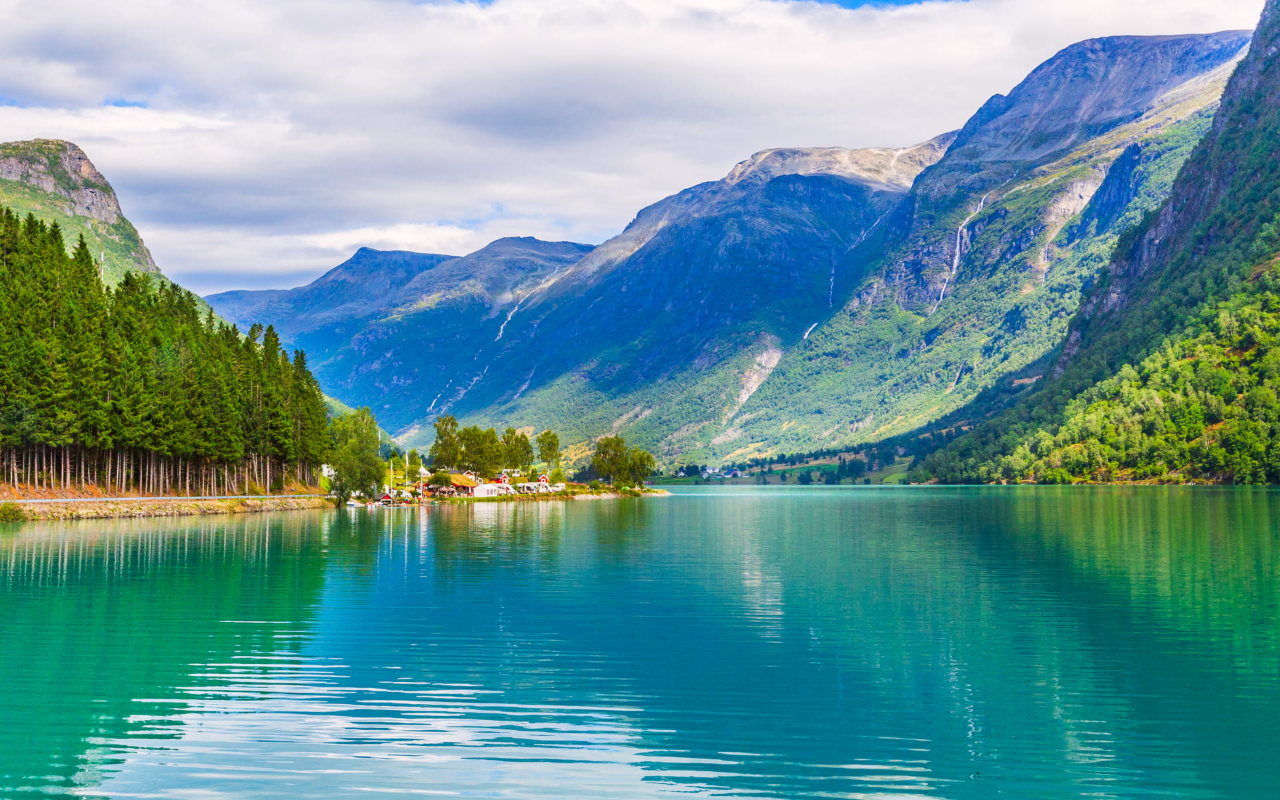
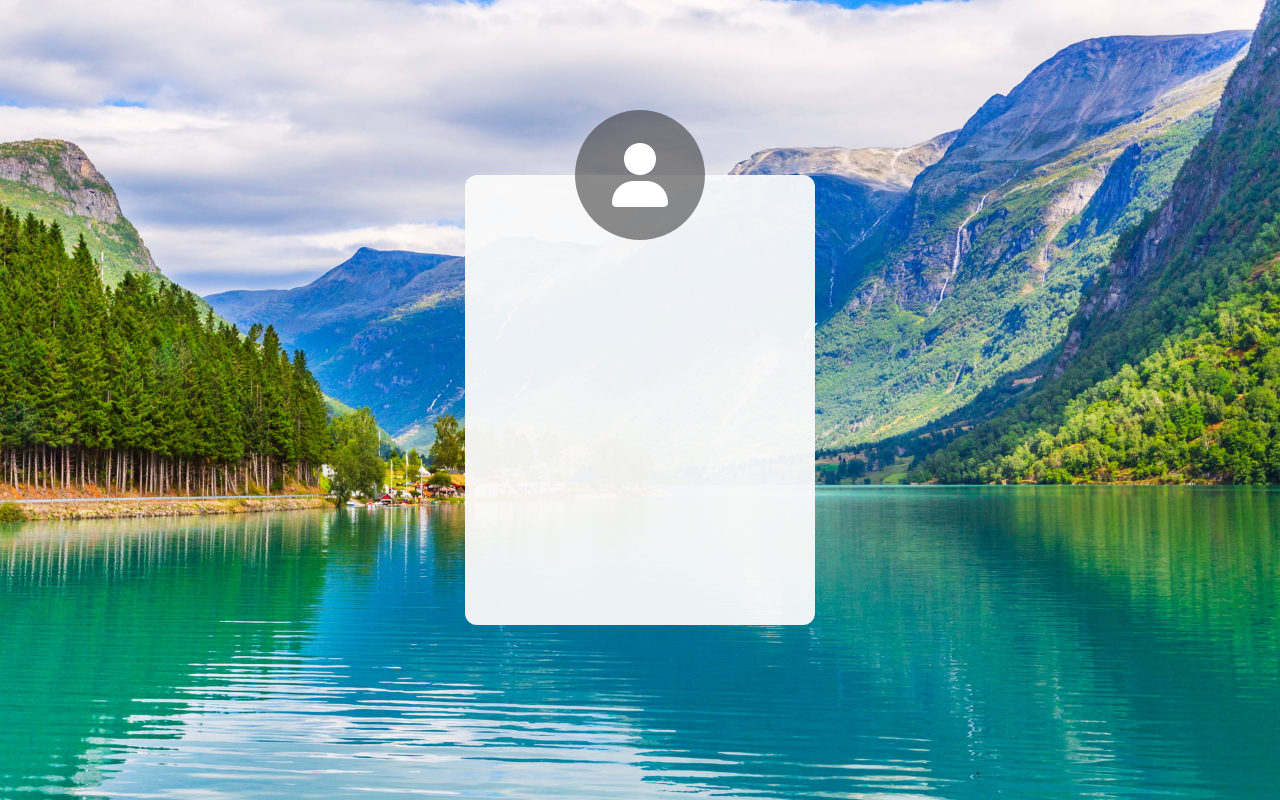
Before and after one commit to JDavid80/mi-portafolio, a plain HTML site: page background2.html in a window 1280 px wide. Drawn offline with Linux system fonts and the light colour scheme.

Commit message:
add login background2

```diff
--- a/background2.html
+++ b/background2.html
@@ -5,11 +5,16 @@
     <meta http-equiv="X-UA-Compatible" content="IE=edge">
     <meta name="viewport" content="width=device-width, initial-scale=1.0">
     <title>Document</title>
+    <link rel="stylesheet" href="icons/all.css">
     <link rel="stylesheet" href="css/background2.css">
 </head>
 <body>
     <div class="main-content">
-
+        <div class="login-box">
+            <div class="icon-box">
+                <i class="fa-solid fa-user"></i>
+            </div>
+        </div>
     </div>
 </body>
 </html>
--- a/css/background2.css
+++ b/css/background2.css
@@ -9,7 +9,31 @@
     background-repeat: no-repeat;
     background-size: cover;
     background-position: center;
-
+    display: flex;
+    justify-content: center;
+    align-items: center;
+}
+.login-box {
+    width: 350px;
+    height: 450px;
+    background-color: rgba(250, 250, 250, 0.95);
+    border-radius: 12px;
+}
+.icon-box {
+    width: 130px;
+    height: 130px;
+    background-color: rgb(48,48,48,.55);
+    border-radius: 50%;
+    position: relative;
+    top: -65px;
+    left: 110px;
+    display: flex;
+    justify-content: center;
+    align-items: center;
+}
+.fa-user {
+    color: white;
+    font-size: 4em;
 }
 @media only screen and (max-width: 600px) {
     .main-content {
```
